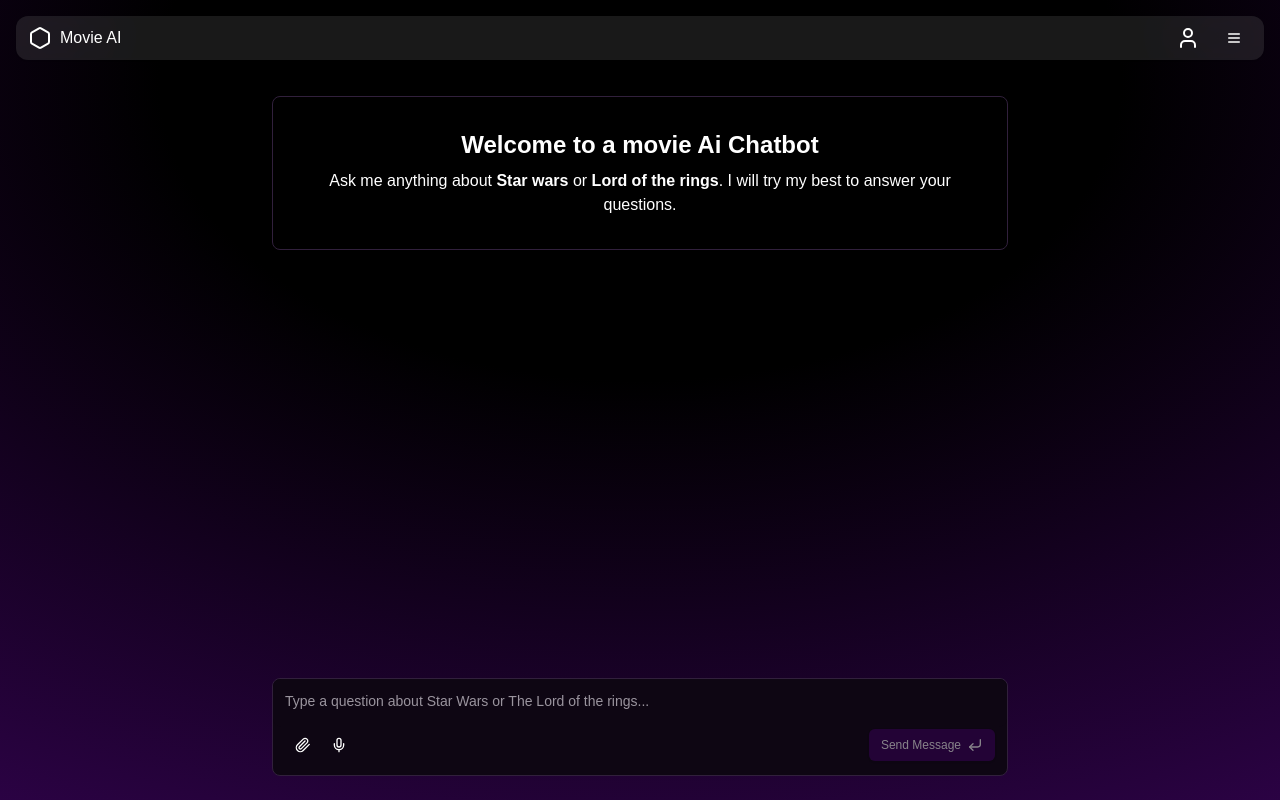
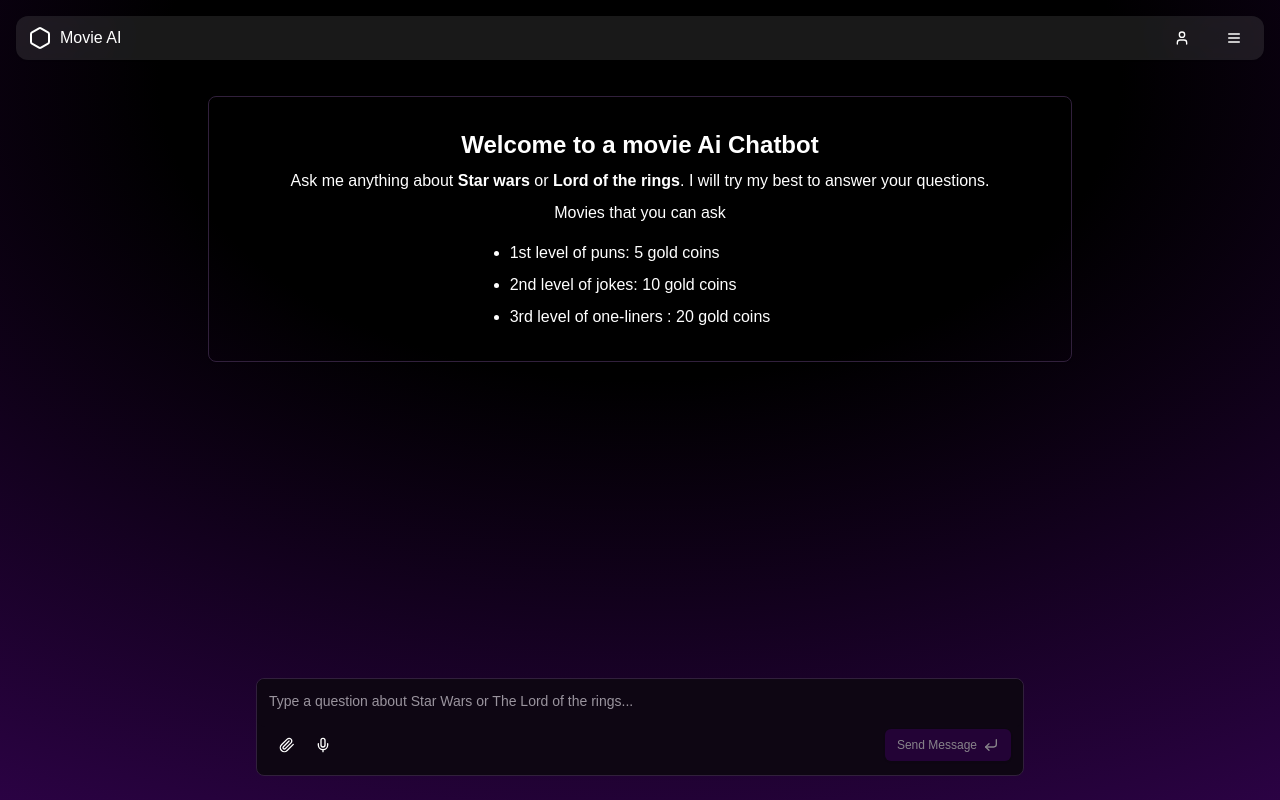
Before and after one commit to mguzman20/Movie-AI, a Next.js app in the folder chatbot/: page / in a window 1280 px wide. Built offline with nearby package versions, Linux system fonts and the light colour scheme.

Commit message:
Actualizar metadatos de la aplicación, mejorar la barra de navegación y ajustar el diseño de la página principal

```diff
--- a/chatbot/app/layout.tsx
+++ b/chatbot/app/layout.tsx
@@ -16,8 +16,8 @@
 });
 
 export const metadata: Metadata = {
-  title: "Create Next App",
-  description: "Generated by create next app",
+  title: "Movie AI",
+  description: "A movie AI chatbot",
 };
 
 export default function RootLayout({
--- a/chatbot/app/navbar.tsx
+++ b/chatbot/app/navbar.tsx
@@ -35,7 +35,10 @@
         </Link>
       </div>
       <div className="flex items-center space-x-4">
-        <User />
+      <Button variant="ghost" size="icon" className="">
+            <User />
+            <span className="sr-only">Toggle menu</span>
+        </Button>
         <Button variant="ghost" size="icon" className="">
             <Menu />
             <span className="sr-only">Toggle menu</span>
--- a/chatbot/app/page.tsx
+++ b/chatbot/app/page.tsx
@@ -135,8 +135,8 @@
   };
 
   return (
-    <main className="flex h-full w-full max-w-3xl flex-col items-center mx-auto pb-6 pt-20">
-      <ChatMessageList ref={messagesRef}>
+    <main className="flex h-full w-full max-w-4xl flex-col items-center mx-auto pb-6 pt-20">
+      <ChatMessageList ref={messagesRef} className="">
         {/* Initial Message */}
         {messages.length === 0 && (
           <div className="w-full shadow-sm border rounded-lg p-8 flex flex-col justify-center items-center gap-2">
@@ -144,6 +144,13 @@
             <p className="text-center">
               Ask me anything about <b>Star wars</b> or <b>Lord of the rings</b>. I will try my best to answer your questions.
             </p>
+            <p>Movies that you can ask</p>
+            <ul className=" list-disc [&>li]:mt-2">
+              <li>1st level of puns: 5 gold coins</li>
+              <li>2nd level of jokes: 10 gold coins</li>
+              <li>3rd level of one-liners : 20 gold coins</li>
+            </ul>
+
           </div>
         )}
 
@@ -217,7 +224,7 @@
         <form
           ref={formRef}
           onSubmit={onSubmit}
-          className="relative rounded-lg border bg-background focus-within:ring-1 focus-within:ring-ring"
+          className="relative rounded-lg border bg-background focus-within:ring-1 focus-within:ring-ring max-w-3xl mx-auto"
         >
           <ChatInput
             value={input}
```
Also changed, not shown: chatbot/components.json.
